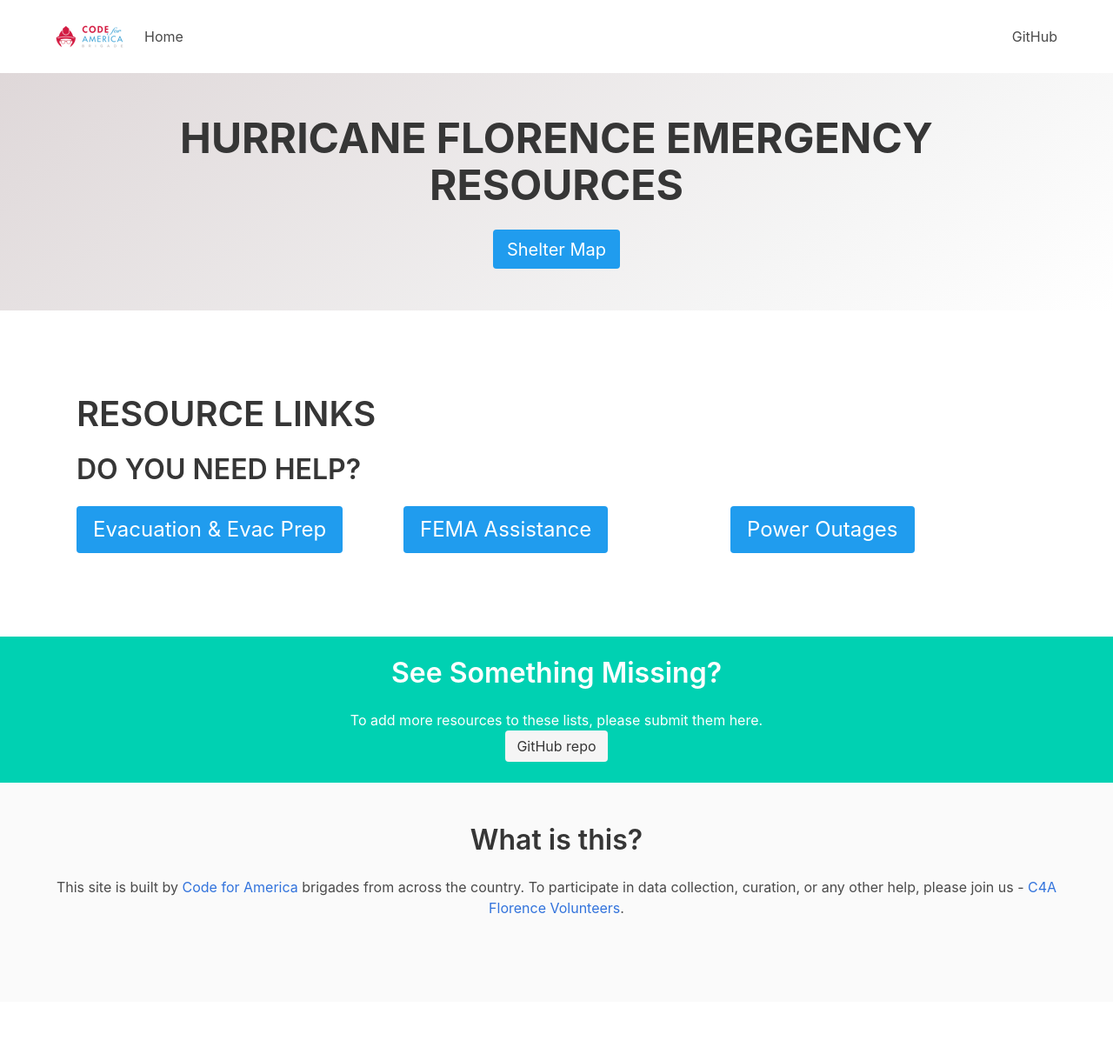
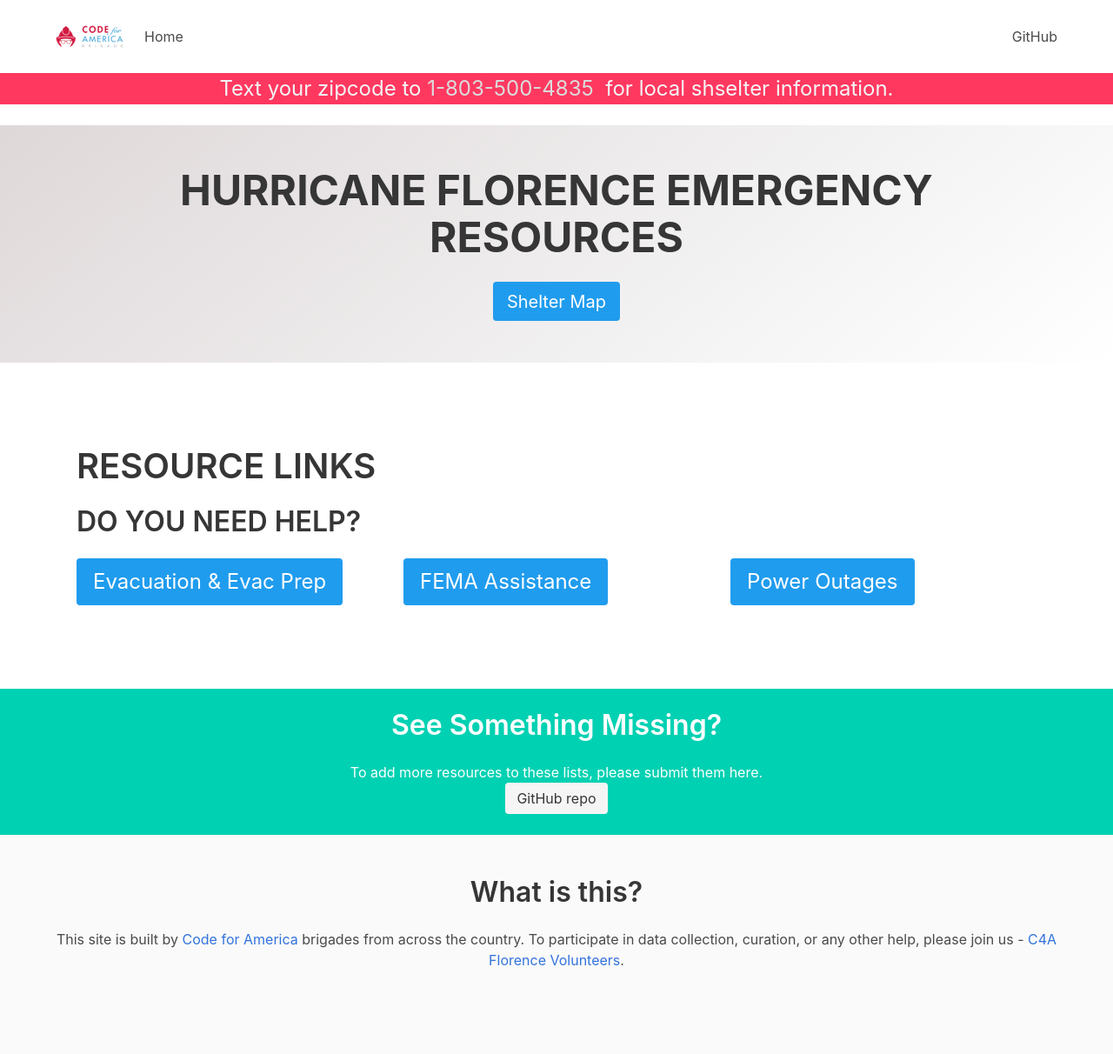
Before and after one commit to hurricane-response/florence_website, a Jekyll site: the page built from index.md, in a window 1280 px wide. Shown: the whole page at 87% size. Built offline with Jekyll 4.4.1, drawn with Linux system fonts in a browser that asks for light colours; before the commit the page ends 1152 px from its top, so only the background shows below that.

Commit message:
add SMS bot link below header

```diff
--- a/_layouts/default.html
+++ b/_layouts/default.html
@@ -36,6 +36,11 @@
 					</div>
 				</div>
 		</nav>
+		<div class="level has-background-danger is-size-4">
+			<div class="level-item has-text-centered has-text-light">
+						Text your zipcode to&#160;<a class="has-text-grey-lighter" href="sms:8035004835"> 1-803-500-4835 </a>&#160; for local shselter information.
+			</div>
+		</div>
 		<main role="main">
 			<div class="container">
 				{{ content }}
--- a/_layouts/home.html
+++ b/_layouts/home.html
@@ -36,6 +36,11 @@
 					</div>
 				</div>
 		</nav>
+		<div class="level has-background-danger is-size-4">
+			<div class="level-item has-text-centered has-text-light">
+						Text your zipcode to&#160;<a class="has-text-grey-lighter" href="sms:8035004835"> 1-803-500-4835 </a>&#160; for local shselter information.
+			</div>
+		</div>
 		<section class="hero-home is-light is-bold">
 			<div class="hero-body">
 				<div class="container has-text-centered">
```
